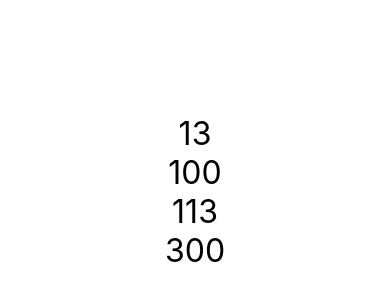
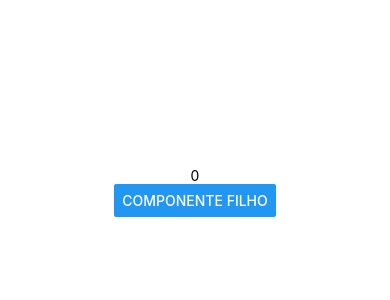
Before and after one commit to alicelonghi/learn-react-native, a React Native app: screen / in a window 390 px wide. Shown: the part 230-530 px from the top of the page. Built offline with nearby package versions, Linux system fonts and the light colour scheme.

Commit message:
comunicaçao indireta

```diff
--- a/src/App.js
+++ b/src/App.js
@@ -7,7 +7,8 @@
 // import Titulo from './components/Titulo';
 // import Button from './components/Button';
 //import Contador from './components/Contador';
-import Pai from './components/direta/Pai';
+//import Pai from './components/direta/Pai';
+import Pai from './components/indireta/Pai';
 export default () => (
   <View style={style.App}>
     {/* <Primeiro/>
@@ -20,6 +21,7 @@
      */}
     {/* <Button /> */}
     {/* <Contador inicial={10} /> */}
+    {/* <Pai /> */}
     <Pai />
   </View>
 );
--- /dev/null
+++ b/src/components/indireta/Filho.js
@@ -0,0 +1,21 @@
+import React from 'react';
+import {Button} from 'react-native';
+import style from '../style';
+
+export default props => {
+  function geraNumero(min, max) {
+    const fator = max - min + 1;
+    return parseInt(Math.random() * fator) + min;
+  }
+  return (
+    <>
+      <Button
+        title="Componente Filho"
+        onPress={function () {
+          const n = geraNumero(props.min, props.max);
+          props.funcao(n);
+        }}
+      />
+    </>
+  );
+};
--- /dev/null
+++ b/src/components/indireta/Pai.js
@@ -0,0 +1,20 @@
+import React, {useState} from 'react';
+import {Text} from 'react-native';
+import style from '../style';
+
+import Filho from './Filho';
+
+export default props => {
+  const [num, setNum] = useState(0);
+  // altera o estado
+  function exibirValor(numero) {
+    setNum(numero);
+  }
+  // a prop funcao faz a comunicação indireta onde o filho passa as infomações pro pai, como se fosse um emit evento do Vue.js
+  return (
+    <>
+      <Text>{num}</Text>
+      <Filho min={1} max={72} funcao={exibirValor} />
+    </>
+  );
+};
```
